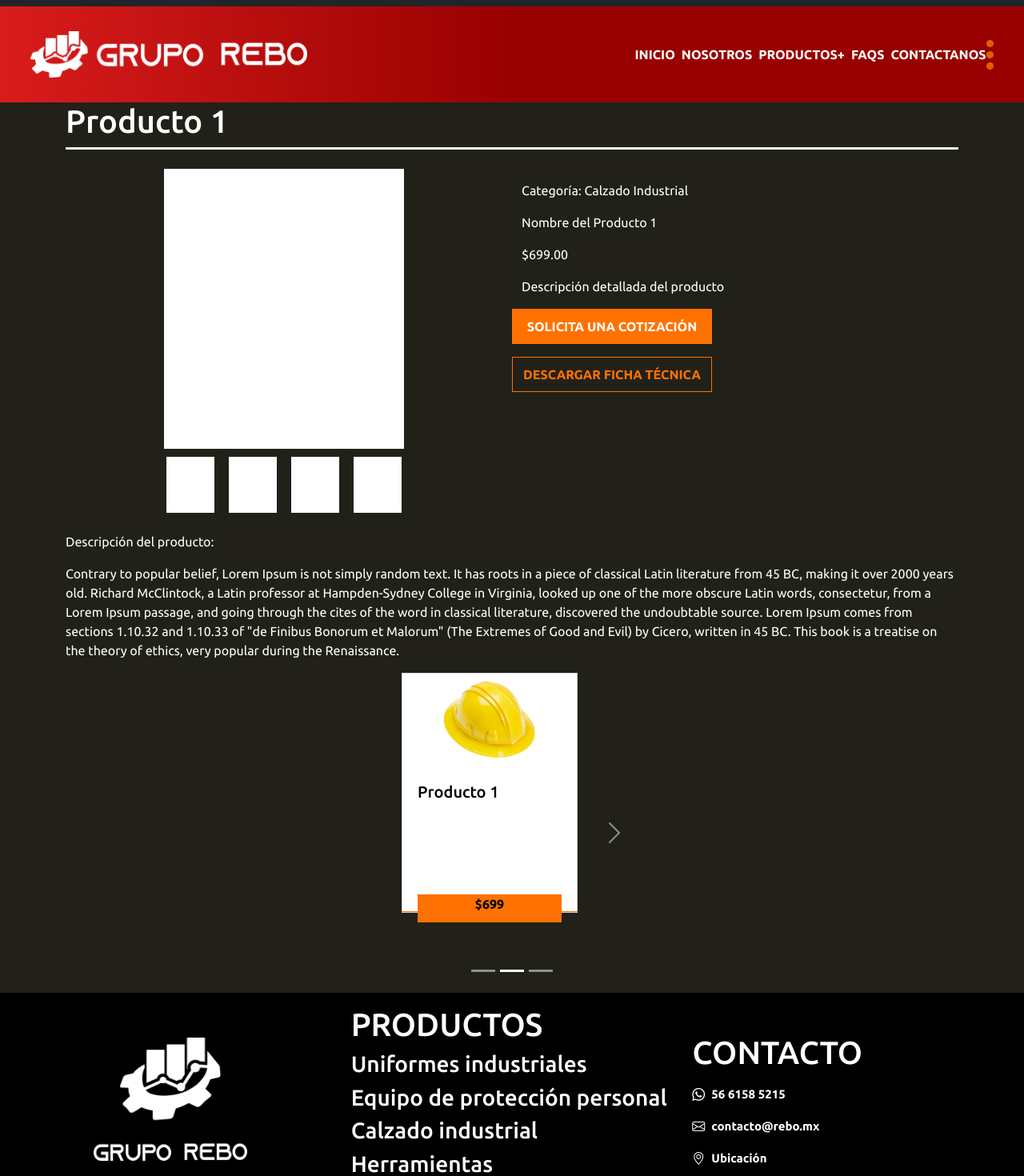
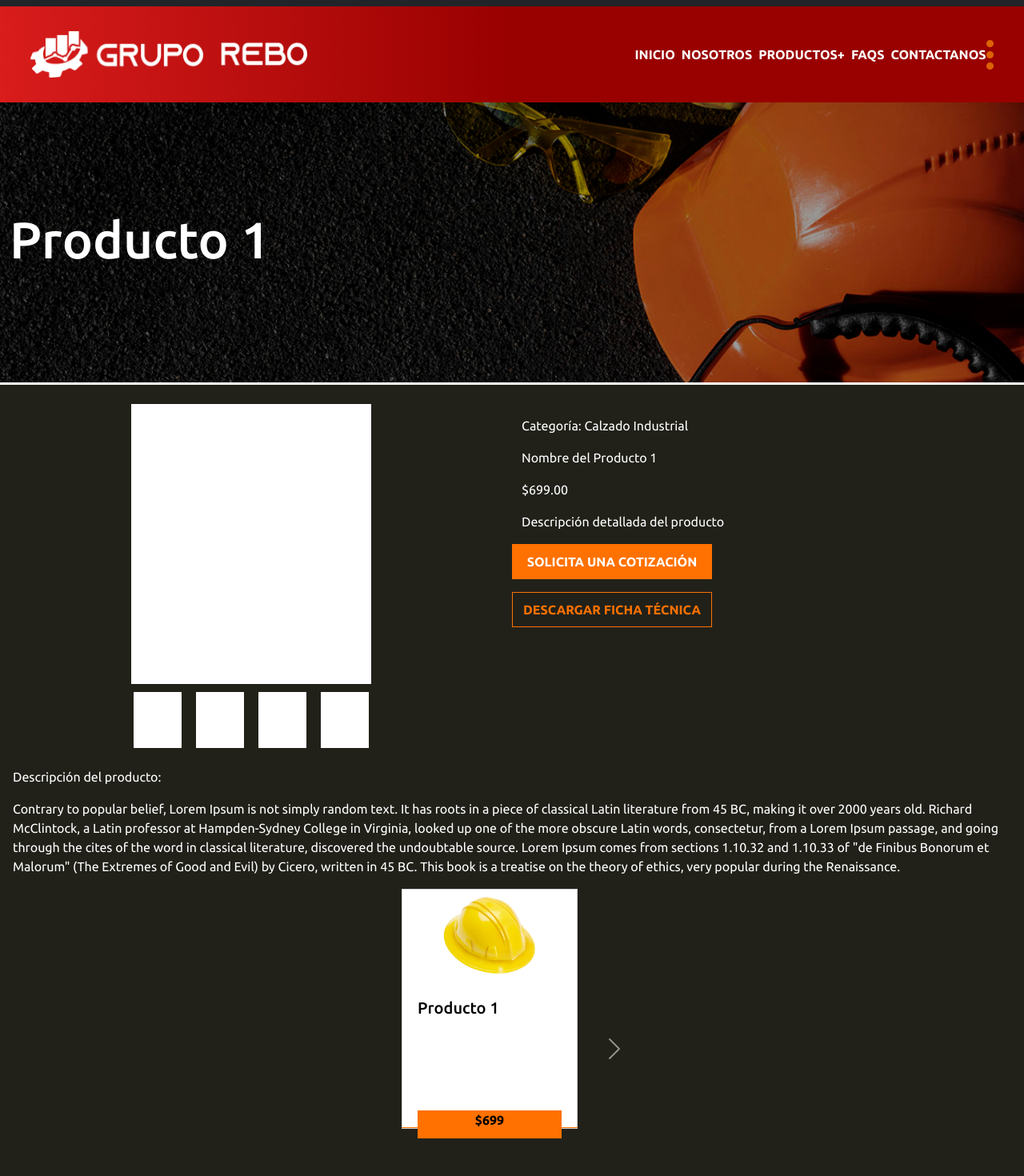
Before and after one commit to rebo-it/prototypes, a React (Create React App) app: page /Display in a window 1280 px wide. Shown: the part 40-1510 px from the top of the page at 80% size. Built offline with nearby package versions, Linux system fonts and the light colour scheme.

Commit message:
changed css

```diff
--- a/src/Components/Header and Footer/Footer.tsx
+++ b/src/Components/Header and Footer/Footer.tsx
@@ -6,7 +6,7 @@ import './Footer.css';
 
 function Footer() {
   return (
-    <Container fluid className="EndBody p-0 w-100 ">
+    <Container fluid className="EndBody p-0 w-100">
       <Row className="EndContainer align-items-center p-0">
         <Col md={4} className="Top13 justify-content-left">
           <Col className="LogoRebo h2 text-white text-center align-items-center">
@@ -15,28 +15,23 @@ function Footer() {
         </Col>
 
         <Col md={4} className="Top14 text-md-start text-center d-block justify-content-center text-wrap py-3 text-black">
-        <p className="h1 text-white ">PRODUCTOS</p>
-        <p className="h3 text-white ">Uniformes industriales</p>
-        <p className="h3 text-white ">Equipo de protección personal</p>
-        <p className="h3 text-white ">Calzado industrial</p>
-        <p className="h3 h-md2 text-white ">Herramientas</p>
+          <p className="h1 text-white">PRODUCTOS</p>
+          <p className="h3 text-white">Uniformes industriales</p>
+          <p className="h3 text-white">Equipo de protección personal</p>
+          <p className="h3 text-white">Calzado industrial</p>
+          <p className="h3 h-md2 text-white">Herramientas</p>
         </Col>
 
-      <Col md={4} className="Top15 justify-content-center mt-4  d-block">
+        <Col xs={12} md={4} className="Top15 d-flex flex-column align-items-center align-items-md-start mt-4">
           <p className="h1 h-md2 text-white" style={{ fontFamily: 'Ubuntu' }}>CONTACTO</p>
-        <Col className="col-sm-auto" >
           <ContactButton label="56 6158 5215" ContactLink="https://api.whatsapp.com/send/?phone=5215561585215&text&type=phone_number&app_absent=0" IconClass="bi bi-whatsapp" />
-        </Col>
-        <Col className="col-sm-auto" >
           <ContactButton label="contacto@rebo.mx" ContactLink="mailto:contacto@rebo.mx" IconClass="bi bi-envelope" />
-        </Col>
-        <Col className="col-sm-auto" >
           <ContactButton label="Ubicación" ContactLink="https://www.google.com/maps/search/metro+rosario/@19.504844,-99.2108785,15z/data=!3m1!4b1?entry=ttu&g_ep=EgoyMDI0MTAxNi4wIKXMDSoASAFQAw%3D%3D" IconClass="bi bi-geo-alt" />
         </Col>
-      </Col>
+
         <Col xs={12}>
-       <div style={{height:'2px', backgroundColor:'orange'}}></div>
-       <p className='h5 text-white' style={{fontWeight:'normal', fontSize:'15px'}}>2024 Todos los derechos reservados</p>
+          <div style={{ height: '2px', backgroundColor: 'orange' }}></div>
+          <p className="h5 text-white text-center" style={{ fontWeight: 'normal', fontSize: '15px' }}>2024 Todos los derechos reservados</p>
         </Col>
       </Row>
     </Container>
--- /dev/null
+++ b/src/Components/ProductsPage/ProductDisplay.css
@@ -0,0 +1,26 @@
+.ProductDisplayBody{
+    width: 100%;
+    margin: 0%;
+    max-width: none;
+}
+.ContainerDisplay{
+    width: 100%;
+    margin: 0%;
+    max-width: none;
+    padding: 0%;
+}
+.DisplayTop{
+    background-image: url('../Figma Components/BackgroundDisplay.png');
+	background-size: cover;
+	background-position: start;
+	background-repeat: no-repeat;
+    height: 350px;
+    width: 100%;
+    min-width: none;
+    max-width: none;
+    margin: 0%;
+    padding: 0%;
+}
+.DisplayTitle{
+    font-size: 4rem;
+}
--- a/src/Components/ProductsPage/ProductDisplay.tsx
+++ b/src/Components/ProductsPage/ProductDisplay.tsx
@@ -4,6 +4,7 @@ import Footer from '../Header and Footer/Footer';
 import { Container, Row, Col, Button, Offcanvas, Carousel } from 'react-bootstrap';
 import Formular from '../ContactPage/Formular';
 import ProductCard from '../Cards/ProductCard';
+import './ProductDisplay.css';
 
 interface ProductDisplayProps {}
 
@@ -14,11 +15,11 @@ const ProductDisplay: React.FC<ProductDisplayProps> = () => {
     const handleShow = () => setShow(true);
 
     return (
-        <div className="ProductsBody" style={{ backgroundColor: 'rgba(33, 33, 26, 1)' }}>
+        <div className="ProductdDisplayBody" style={{ backgroundColor: 'rgba(33, 33, 26, 1)' }}>
             <HeaderBar />
-            <Container>
+            <Container className='ContainerDisplay'>
                 <Row className="DisplayTop p-0">
-                    <h1 className="DisplayTitle text-center text-md-start text-white">Producto 1</h1>
+                    <h1 className="DisplayTitle text-center text-md-start text-white d-flex align-items-center">Producto 1</h1>
                 </Row>
                 <div style={{ backgroundColor: 'white', height: '3px', width: '100%' }}></div>
                 <Row className="my-4">
@@ -61,13 +62,13 @@ const ProductDisplay: React.FC<ProductDisplayProps> = () => {
                         </Offcanvas>
                     </Col>
                 </Row>
-                <Row>
-                    <Col>
-                        <p className="text-white">Descripción del producto:</p>
-                        <p className="text-white">
+                <Row style={{padding:'0', marginLeft:'1rem'       }}>
+
+                        <p className="text-white p-0">Descripción del producto:</p>
+                        <p className="text-white p-0">
                             Contrary to popular belief, Lorem Ipsum is not simply random text. It has roots in a piece of classical Latin literature from 45 BC, making it over 2000 years old. Richard McClintock, a Latin professor at Hampden-Sydney College in Virginia, looked up one of the more obscure Latin words, consectetur, from a Lorem Ipsum passage, and going through the cites of the word in classical literature, discovered the undoubtable source. Lorem Ipsum comes from sections 1.10.32 and 1.10.33 of "de Finibus Bonorum et Malorum" (The Extremes of Good and Evil) by Cicero, written in 45 BC. This book is a treatise on the theory of ethics, very popular during the Renaissance.
                         </p>
-                    </Col>
+
                 </Row>
                 <Row className='justify-content-center'>
 
```
Also changed, not shown: src/Components/Figma Components/BackgroundDisplay.png (added). Lines whose indentation alone changed are shown as unchanged.
